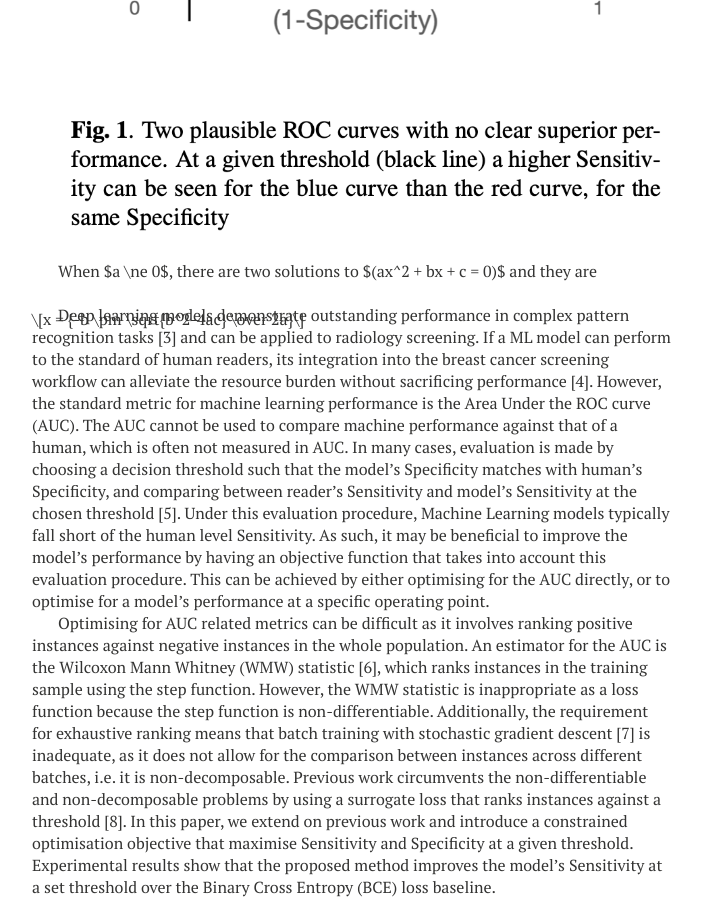
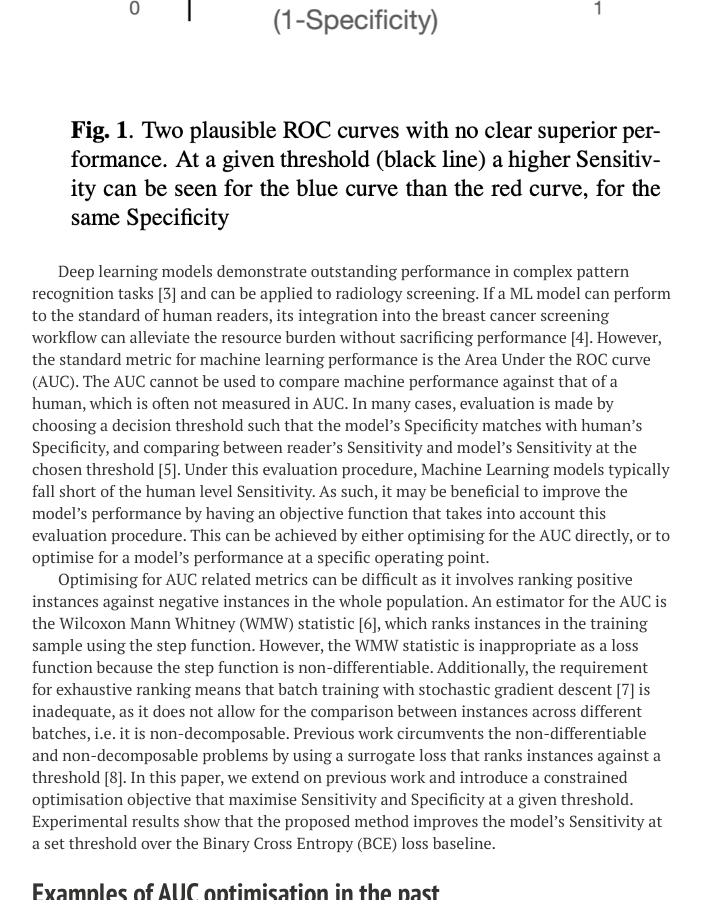
Before and after one commit to MLMogford/MLMogford.github.io, a Jekyll site: the page built from _posts/2022-08-17-intro.md, in a window 1280 px wide and 900 px high, scrolled down 1026 px. Shown: the whole window, without its empty margins (288-990 px from the left). Built offline with Jekyll 4.4.1, drawn with Linux system fonts in a browser that asks for light colours; nearby versions of some CDN libraries; some of the changed text lies outside the part shown.

Commit message:
Update 2022-08-17-intro.md

```diff
--- a/_posts/2022-08-17-intro.md
+++ b/_posts/2022-08-17-intro.md
@@ -15,11 +15,6 @@ In a situation where there is a large class imbalance, for example many negative
 Conversely, Sensitivity is the reason for the program’s existence, and the maximum number of cases should be diagnosed as early as possible to to allow the person the greatest change of effective treatment and recovery. This compromise between Sensitivity and Specificity is intrinsic to all screening programs. It is important to know the strengths and weaknesses of a system, and the ROC curve provides a visual indicator of whose components can be quantified, as illustrated in figure 1.
 
 ![ROC curve](/images/ROC.png)
-
-When $a \ne 0$, there are two solutions to $(ax^2 + bx + c = 0)$ and they are
-
-
-$$x = {-b \pm \sqrt{b^2-4ac} \over 2a}$$
 
 
 Deep learning models demonstrate outstanding performance in complex pattern recognition tasks [3] and can be applied to radiology screening. If a ML model can perform to the standard of human readers, its integration into the breast cancer screening workflow can alleviate the resource burden without sacrificing performance [4]. However, the standard metric for machine learning performance is the Area Under the ROC curve (AUC). The AUC cannot be used to compare machine performance against that of a human, which is often not measured in AUC. In many cases, evaluation is made by choosing a decision threshold such that the model’s Specificity matches with human’s Specificity, and comparing between reader’s Sensitivity and model’s Sensitivity at the chosen threshold [5]. Under this evaluation procedure, Machine Learning models typically fall short of the human level Sensitivity. As such, it may be beneficial to improve the model’s performance by having an objective function that takes into account this evaluation procedure. This can be achieved by either optimising for the AUC directly, or to optimise for a model’s performance at a specific operating point.
```
Also changed, not shown: other parts of _posts/2022-08-17-intro.md (+2 -1 lines).
